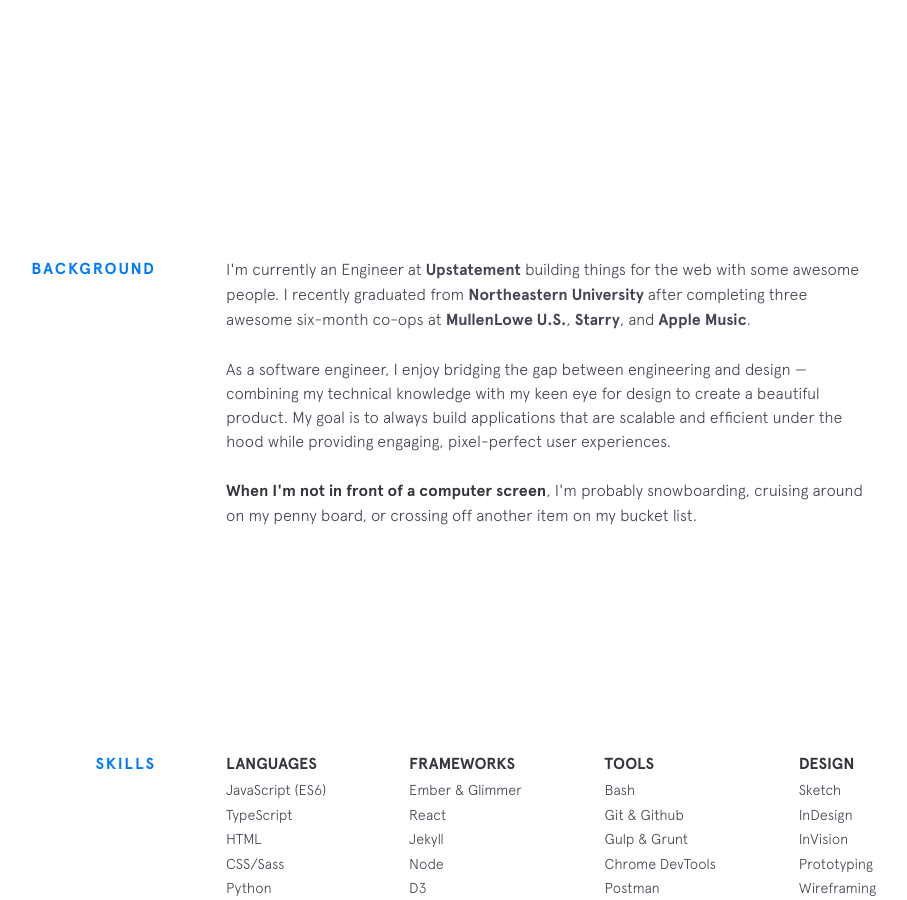
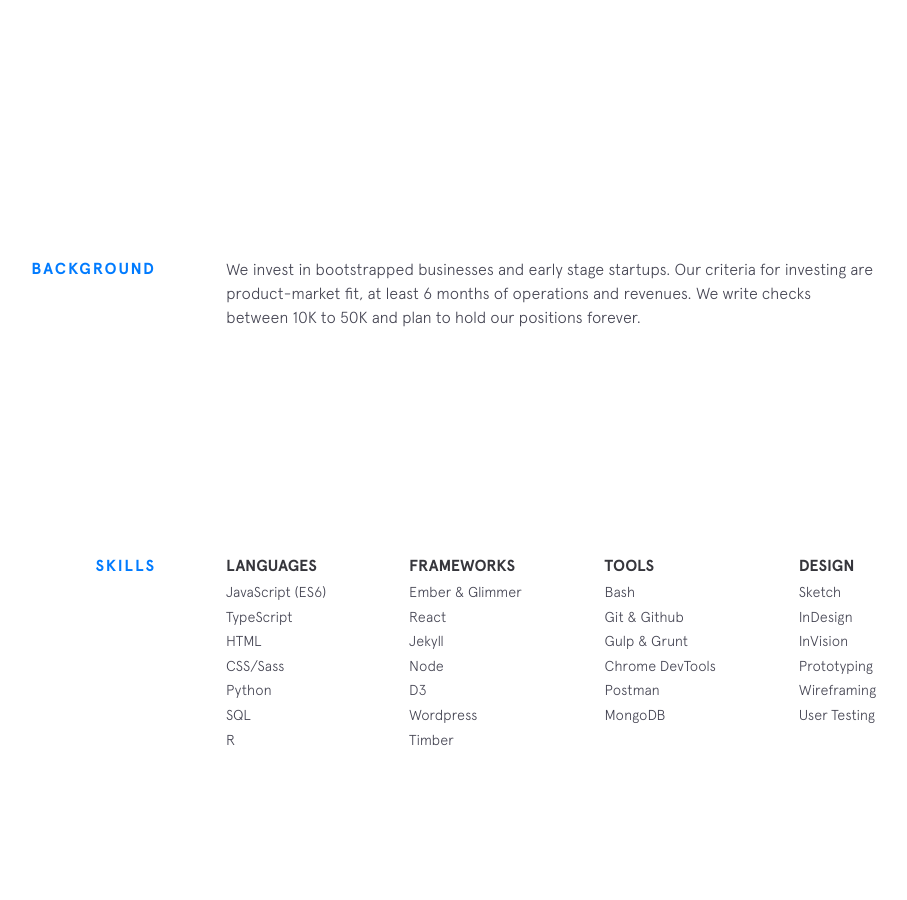
Before and after one commit to dahsoon/dahsoon.github.io, a Jekyll site: the page built from index.html, in a window 1280 px wide and 900 px high, scrolled down 743 px. Shown: the whole window, without its empty margins (224-1131 px from the left). Built offline with Jekyll 4.4.1, drawn with Linux system fonts in a browser that asks for light colours; nearby versions of some CDN libraries.

Commit message:
create site

```diff
--- a/_includes/background.html
+++ b/_includes/background.html
@@ -2,25 +2,8 @@
   <div class="section__title">Background</div>
   <div class="section__content">
     <p>
-      I'm currently an Engineer at
-      <a class="underline-link" href="https://www.upstatement.com/" target="_blank">Upstatement</a> building things for the web with some awesome people. I recently graduated from
-      <a class="underline-link" href="http://www.ccis.northeastern.edu/" target="_blank">Northeastern University</a> after completing three awesome six-month co-ops at
-      <a class="underline-link" href="https://us.mullenlowe.com/" target="_blank">MullenLowe U.S.</a>,
-      <a class="underline-link" href="https://starry.com/" target="_blank">Starry</a>, and
-      <a class="underline-link" href="https://www.apple.com/music/" target="_blank">Apple Music</a>.
+      We invest in bootstrapped businesses and early stage startups. Our criteria for investing are product-market fit, at least 6 months of operations and revenues.
+      We write checks between 10K to 50K and plan to hold our positions forever.
     </p>
-
-    <p>
-      As a software engineer, I enjoy bridging the gap between engineering and design &mdash; combining my technical knowledge
-      with my keen eye for design to create a beautiful product. My goal is to always build applications that are scalable
-      and efficient under the hood while providing engaging, pixel-perfect user experiences.
-    </p>
-
-    <p>
-      <strong>When I'm not in front of a computer screen</strong>, I'm probably snowboarding, cruising around on my penny board,
-      or crossing off another item on my bucket list.
-    </p>
-
-    <!-- {% include employment-status.html %} -->
   </div>
 </section>
```
